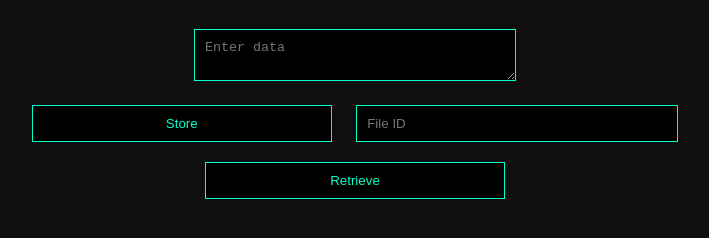
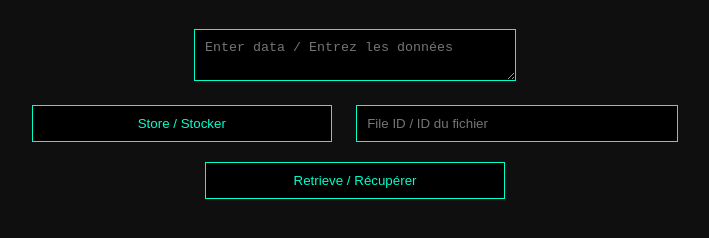
Before and after one commit to AMENAYO/NEO-BASE, a website: page index.html in a window 1280 px wide. Shown: the part 120-358 px from the top of the page, without its empty margins (285-994 px from the left). Drawn offline with Linux system fonts and the light colour scheme.

Commit message:
Update index.html

```diff
--- a/index.html
+++ b/index.html
@@ -11,11 +11,11 @@
 <body>
   <h1>🚀 NEO BASE</h1>
 
-  <textarea id="data" placeholder="Enter data"></textarea><br>
-  <button onclick="store()">Store</button>
+  <textarea id="data" placeholder="Enter data / Entrez les données"></textarea><br>
+  <button onclick="store()">Store / Stocker</button>
 
-  <input id="fileId" placeholder="File ID"><br>
-  <button onclick="getFile()">Retrieve</button>
+  <input id="fileId" placeholder="File ID / ID du fichier"><br>
+  <button onclick="getFile()">Retrieve / Récupérer</button>
 
   <pre id="output"></pre>
 
@@ -28,14 +28,14 @@ async function store() {
     body: JSON.stringify({ content })
   });
   const data = await res.json();
-  document.getElementById("output").innerText = "Stored ID: " + data.id;
+  document.getElementById("output").innerText = "Stored ID / ID stocké: " + data.id;
 }
 
 async function getFile() {
   const id = document.getElementById("fileId").value;
   const res = await fetch("/file/" + id);
   const data = await res.json();
-  document.getElementById("output").innerText = data.content || "Not found";
+  document.getElementById("output").innerText = data.content || "Not found / Introuvable";
 }
 </script>
 </body>
```
